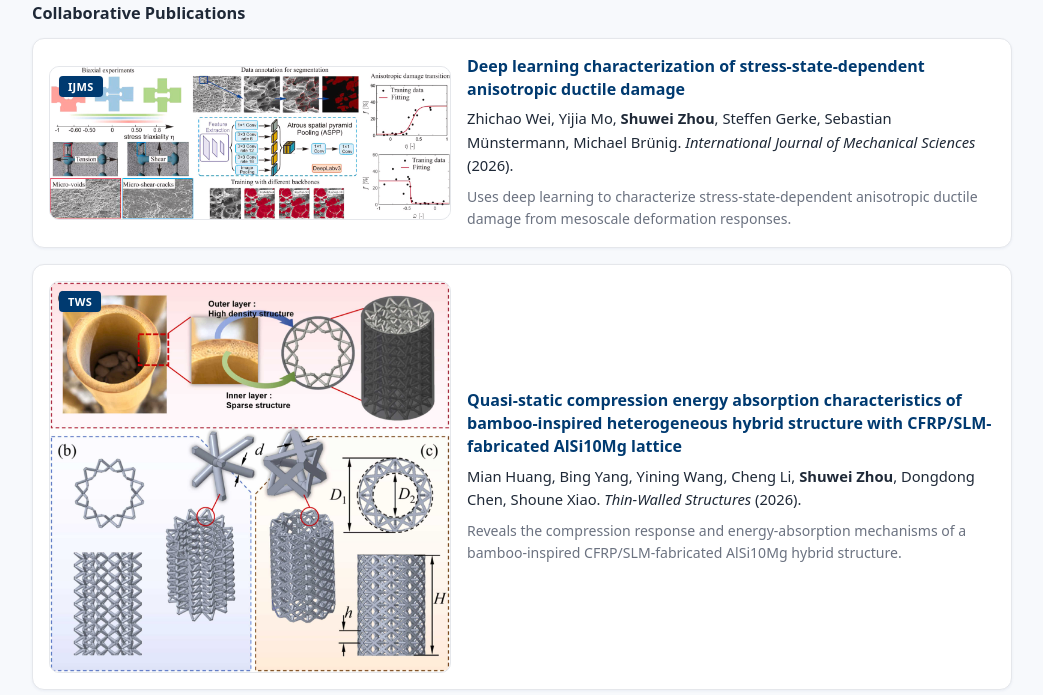
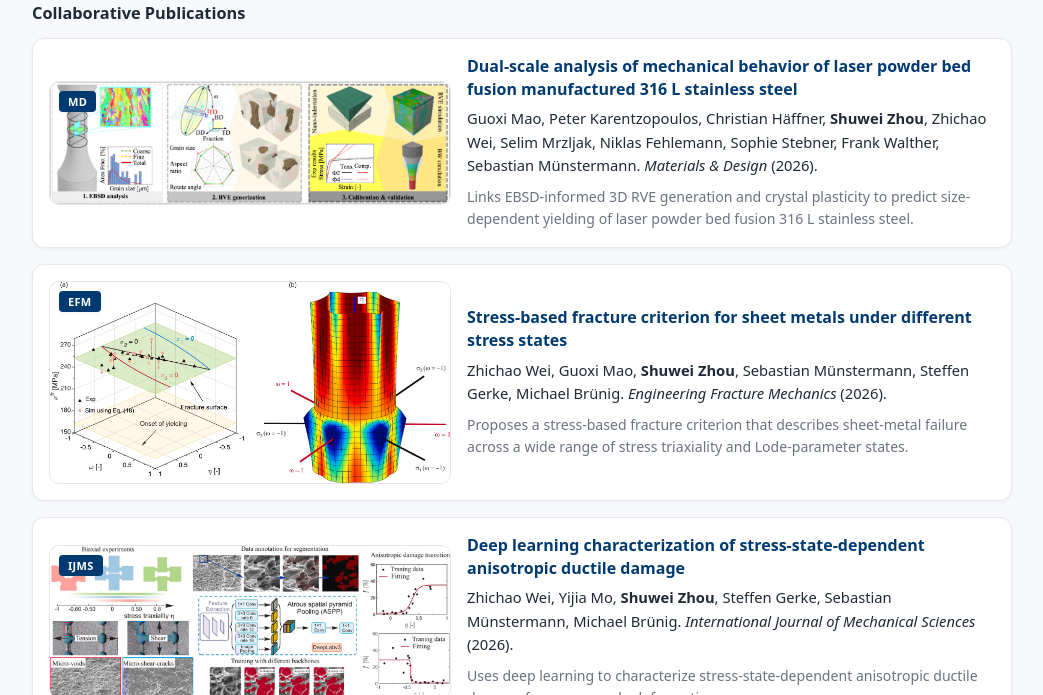
Before and after one commit to spellbookrz/Shuwei_Zhou_Homepage, a Jekyll site: the page built from index.md, in a window 1280 px wide and 900 px high, scrolled down 4070 px, cut to the strip 205-900 px from the top of the window. Shown: the whole strip, without its empty margins (118-1161 px from the left). Built offline with Jekyll 4.4.1, drawn with Linux system fonts in a browser that asks for light colours; some of the changed text lies outside the part shown.

Commit message:
Add 2026 Materials & Design and Engineering Fracture Mechanics collaborative papers.
Co-authored-by: Cursor <cursoragent@cursor.com>

```diff
--- a/index.md
+++ b/index.md
@@ -213,7 +213,32 @@ title: ""
 </div>
 
 ### Collaborative Publications
+
 <div class="pub-section">
+  <div class="pub-item">
+    <div class="pub-item__thumb">
+      <span class="pub-item__venue">MD</span>
+      <img src="{{ '/images/2026-MD-Mao.jpg' | relative_url }}" alt="Graphical abstract: Dual-scale analysis of mechanical behavior of laser powder bed fusion manufactured 316 L stainless steel">
+    </div>
+    <div class="pub-item__text">
+      <div class="pub-item__title"><a href="https://doi.org/10.1016/j.matdes.2026.116789">Dual-scale analysis of mechanical behavior of laser powder bed fusion manufactured 316 L stainless steel</a></div>
+      <div class="pub-item__authors">Guoxi Mao, Peter Karentzopoulos, Christian Häffner, <strong>Shuwei Zhou</strong>, Zhichao Wei, Selim Mrzljak, Niklas Fehlemann, Sophie Stebner, Frank Walther, Sebastian Münstermann. <i>Materials & Design</i> (2026). <span class='show_paper_citations' data='krmnMWIAAAAJ:KlAtU1dfN6UC'></span></div>
+      <p class="pub-item__summary">Links EBSD-informed 3D RVE generation and crystal plasticity to predict size-dependent yielding of laser powder bed fusion 316 L stainless steel.</p>
+    </div>
+  </div>
+
+  <div class="pub-item">
+    <div class="pub-item__thumb">
+      <span class="pub-item__venue">EFM</span>
+      <img src="{{ '/images/2026-EFM-Wei.jpg' | relative_url }}" alt="Graphical abstract: Stress-based fracture criterion for sheet metals under different stress states">
+    </div>
+    <div class="pub-item__text">
+      <div class="pub-item__title"><a href="https://doi.org/10.1016/j.engfracmech.2026.112526">Stress-based fracture criterion for sheet metals under different stress states</a></div>
+      <div class="pub-item__authors">Zhichao Wei, Guoxi Mao, <strong>Shuwei Zhou</strong>, Sebastian Münstermann, Steffen Gerke, Michael Brünig. <i>Engineering Fracture Mechanics</i> (2026).</div>
+      <p class="pub-item__summary">Proposes a stress-based fracture criterion that describes sheet-metal failure across a wide range of stress triaxiality and Lode-parameter states.</p>
+    </div>
+  </div>
+
   <div class="pub-item">
     <div class="pub-item__thumb">
       <span class="pub-item__venue">IJMS</span>
@@ -355,6 +380,7 @@ Ad hoc reviewer for:
 - Expert Systems with Applications
 - Engineering Structures
 - Engineering Applications of Artificial Intelligence
+- International Journal of Damage Mechanics
 - Journal of Materials Research and Technology
 - Structural Health Monitoring
 - International Journal of Pressure Vessels and Piping
@@ -363,6 +389,8 @@ Ad hoc reviewer for:
 - Digital Engineering
 - Computers, Materials & Continua
 - Array
+- Integration
+- Journal of Materials: Design and Applications
 - 工程热物理学报 (Journal of Engineering Thermophysics)
 
 <span class="anchor" id="contact"></span>
```
Also changed, not shown: other parts of index.md (+1 -1 lines), images/2026-EFM-Wei.jpg (added), images/2026-MD-Mao.jpg (added).
